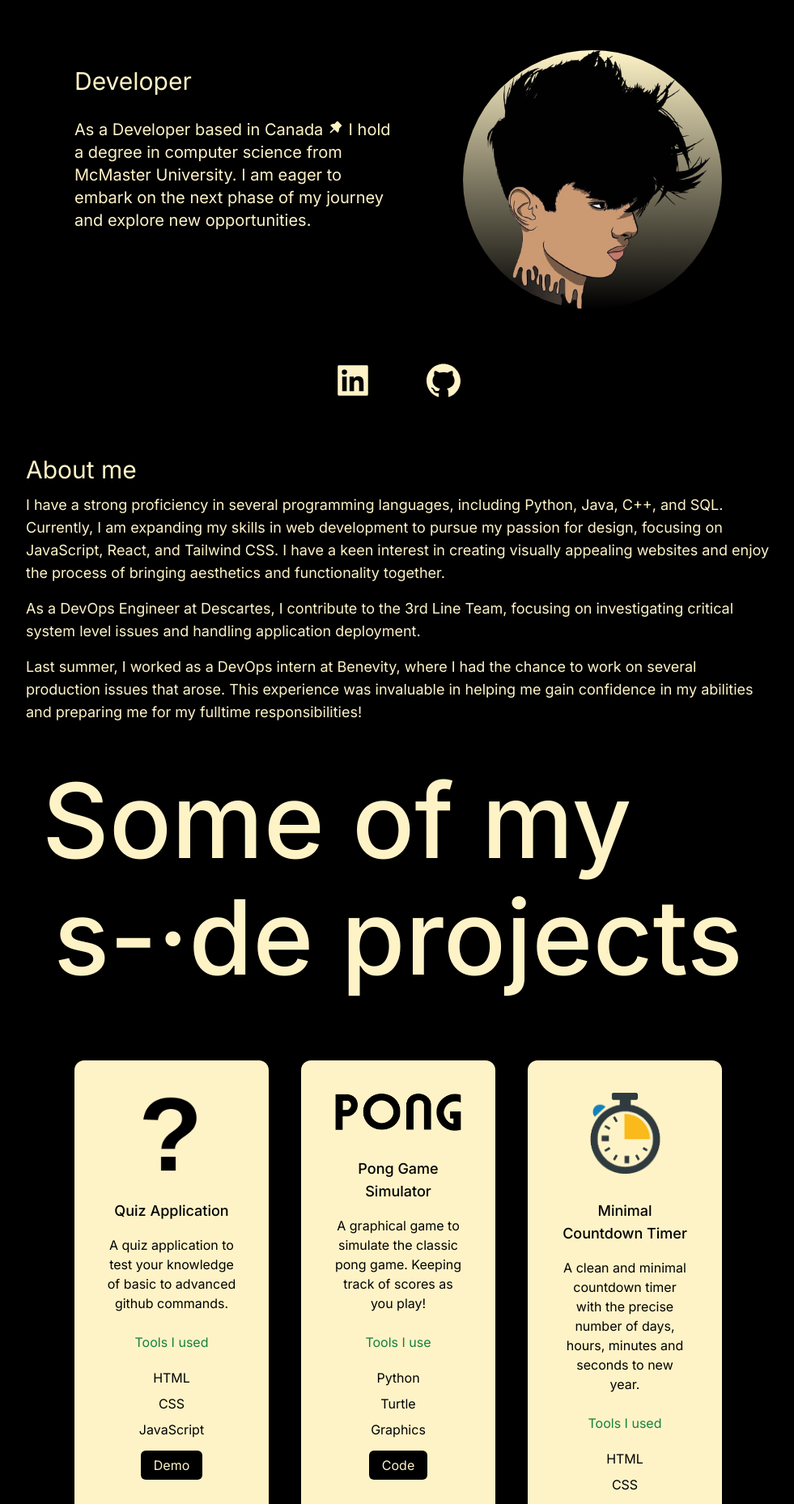
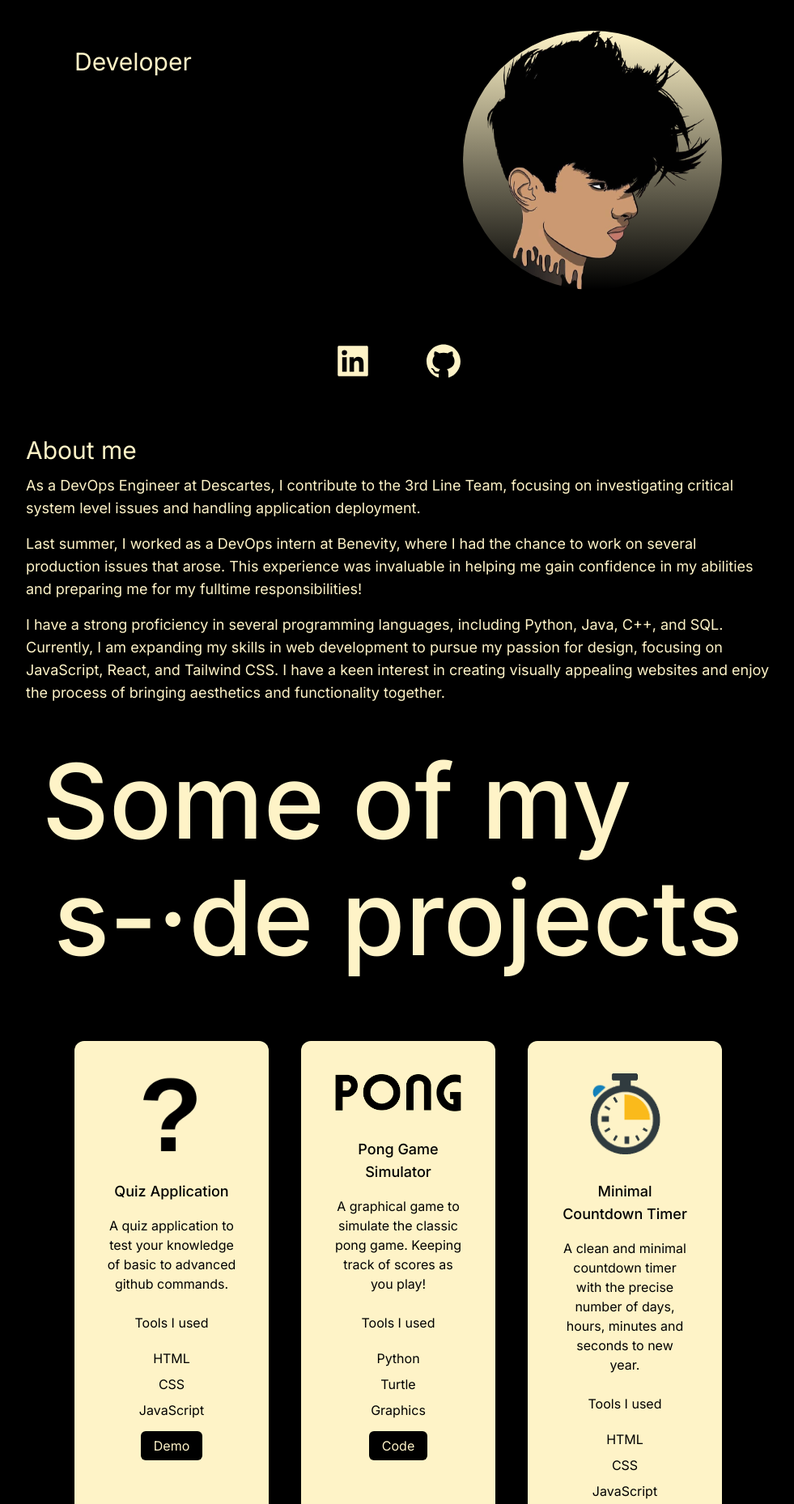
Before and after one commit to khana251/Portfolio, a Next.js app: page / in a window 1280 px wide. Shown: the part 462-2320 px from the top of the page at 81% size, without its empty margins (148-1129 px from the left). Built offline with nearby package versions, Linux system fonts and the light colour scheme.

Commit message:
Removed Resume

```diff
--- a/app/page.js
+++ b/app/page.js
@@ -1,7 +1,7 @@
 'use client';
 
 import Image from 'next/image'
-import {AiFillGithub, AiFillLinkedin, AiFillPushpin} from "react-icons/ai";
+import {AiFillGithub, AiFillLinkedin} from "react-icons/ai";
 import avatar from "../public/avatar.png";
 import quizApp from "../public/quiz-app.png";
 import pong from "../public/pong.png";
@@ -18,6 +18,7 @@ export default function Home() {
       <main className='bg-black pt-1'>
         <section className='px-10 md:px-20 lg:px-40 min-h-screen'>
           <nav className='py-10 mb-12 flex justify-end'>
+            {/*
             <motion.ul
               initial = {{ x: 100, opacity: 0}}
               animate = {{ x: 0, opacity: 1}}
@@ -27,6 +28,7 @@ export default function Home() {
                 <a className='bg-gradient-to-r from-yellow-100 to-yellow-50 text-black px-4 py-2 rounded-md ml-8' href='https://drive.google.com/file/d/1o0wmz9y7cBLuEm1LND-uvnrpnnt6p6AF/view?usp=drive_link'>Resume</a>
                 </motion.li>
             </motion.ul>
+            */}
           </nav>
           <motion.div
             initial={{x: '-100vw', opacity: 0}}
@@ -44,8 +46,8 @@ export default function Home() {
               className='w-full md:w-1/2'>
               <div className='pl-20 py-3'>
                 <h3 className='text-amber-100 text-2xl py-2 md:text-3xl'>Developer</h3>
-                <p className='text-md py-5 leading-8 text-amber-100 md:text-xl max-w-2xl'>
-                  As a Developer based in Canada <span className='inline-block'><AiFillPushpin/></span>  I hold a degree in computer science from McMaster University. I am eager to embark on the next phase of my journey and explore new opportunities.
+                <p className='text-sm py-5 leading-8 text-amber-100 md:text-xl max-w-2xl'>
+
                 </p>
               </div>
             </motion.div>
@@ -86,13 +88,13 @@ export default function Home() {
           <motion.div initial={{ opacity: 0 }} whileInView={{ opacity: 1 }} className='px-5 l:px-10'>
             <h3 className='text-amber-100 text-3xl py-1'>About me</h3>
             <p className='text-amber-100 text-md md:text-lg py-2 leading-8 text-grey-800'>
-              I have a strong proficiency in several programming languages, including Python, Java, C++, and SQL. Currently, I am expanding my skills in web development to pursue my passion for design, focusing on JavaScript, React, and Tailwind CSS. I have a keen interest in creating visually appealing websites and enjoy the process of bringing aesthetics and functionality together.
-            </p>
-            <p className='text-amber-100 text-md md:text-lg py-2 leading-8 text-grey-800'>
             As a DevOps Engineer at Descartes, I contribute to the 3rd Line Team, focusing on investigating critical system level issues and handling application deployment.
             </p>
             <p className='text-amber-100 text-md md:text-lg py-2 leading-8 text-grey-800'>
               Last summer, I worked as a DevOps intern at Benevity, where I had the chance to work on several production issues that arose. This experience was invaluable in helping me gain confidence in my abilities and preparing me for my fulltime responsibilities!
+            </p>
+            <p className='text-amber-100 text-md md:text-lg py-2 leading-8 text-grey-800'>
+              I have a strong proficiency in several programming languages, including Python, Java, C++, and SQL. Currently, I am expanding my skills in web development to pursue my passion for design, focusing on JavaScript, React, and Tailwind CSS. I have a keen interest in creating visually appealing websites and enjoy the process of bringing aesthetics and functionality together.
             </p>
           </motion.div>
           <motion.div initial={{ opacity: 0 }} transition={{ duration: 1 }} whileInView={{ opacity: 1 }} className='p-10'>
@@ -106,7 +108,7 @@ export default function Home() {
               <p className='py-2'>
                 A quiz application to test your knowledge of basic to advanced github commands.
               </p>
-              <h4 className='py-4 text-green-700'>Tools I used</h4>
+              <h4 className='py-4 text-grey-800'>Tools I used</h4>
               <p className='text-grey-800 py-1'>HTML</p>
               <p className='text-grey-800 py-1'>CSS</p>
               <p className='text-grey-800 py-1'>JavaScript</p>
@@ -125,7 +127,7 @@ export default function Home() {
               <p className='py-2'>
                 A graphical game to simulate the classic pong game. Keeping track of scores as you play!
               </p>
-              <h4 className='py-4 text-green-700'>Tools I use</h4>
+              <h4 className='py-4 text-grey-800'>Tools I used</h4>
               <p className='text-grey-800 py-1'>Python</p>
               <p className='text-grey-800 py-1'>Turtle</p>
               <p className='text-grey-800 py-1'>Graphics</p>
@@ -141,7 +143,7 @@ export default function Home() {
               <p className='py-2'>
                 A clean and minimal countdown timer with the precise number of days, hours, minutes and seconds to new year.
               </p>
-              <h4 className='py-4 text-green-700'>Tools I used</h4>
+              <h4 className='py-4 text-grey-800'>Tools I used</h4>
               <p className='text-grey-800 py-1'>HTML</p>
               <p className='text-grey-800 py-1'>CSS</p>
               <p className='text-grey-800 py-1'>JavaScript</p>
@@ -161,7 +163,7 @@ export default function Home() {
               <p className='py-2'>
                A script to sort user files based on the file type to facilitate quick and efficient management!
               </p>
-              <h4 className='py-4 text-green-700'>Tools I used</h4>
+              <h4 className='py-4 text-grey-800'>Tools I used</h4>
               <p className='text-grey-800 py-1'>Python</p>
               <motion.ul className='px-4 py-4 flex flex-wrap justify-center gap-20'>
                 <motion.li whileHover={{ scale: 1.2 }}>
@@ -175,7 +177,7 @@ export default function Home() {
               <p className='py-2'>
                 A C program to simulate and compare the different kinds of disc scheduling algorithms.
               </p>
-              <h4 className='py-4 text-green-700'>Tools I used</h4>
+              <h4 className='py-4 text-grey-800'>Tools I used</h4>
               <p className='text-grey-800 py-1'>C</p>
               <motion.ul className='px-4 py-4 flex flex-wrap justify-center gap-20'>
                 <motion.li whileHover={{ scale: 1.2 }}>
@@ -189,7 +191,7 @@ export default function Home() {
               <p className='py-2'>
                 A replica of the 2048 game where the goal of the player is simple, get to 2048.
               </p>
-              <h4 className='py-4 text-green-700'>Tools I used</h4>
+              <h4 className='py-4 text-grey-800'>Tools I used</h4>
               <p className='text-grey-800 py-1'>Java</p>
               <motion.ul className='px-4 py-4 flex flex-wrap justify-center gap-20'>
                 <motion.li whileHover={{ scale: 1.2 }}>
```
